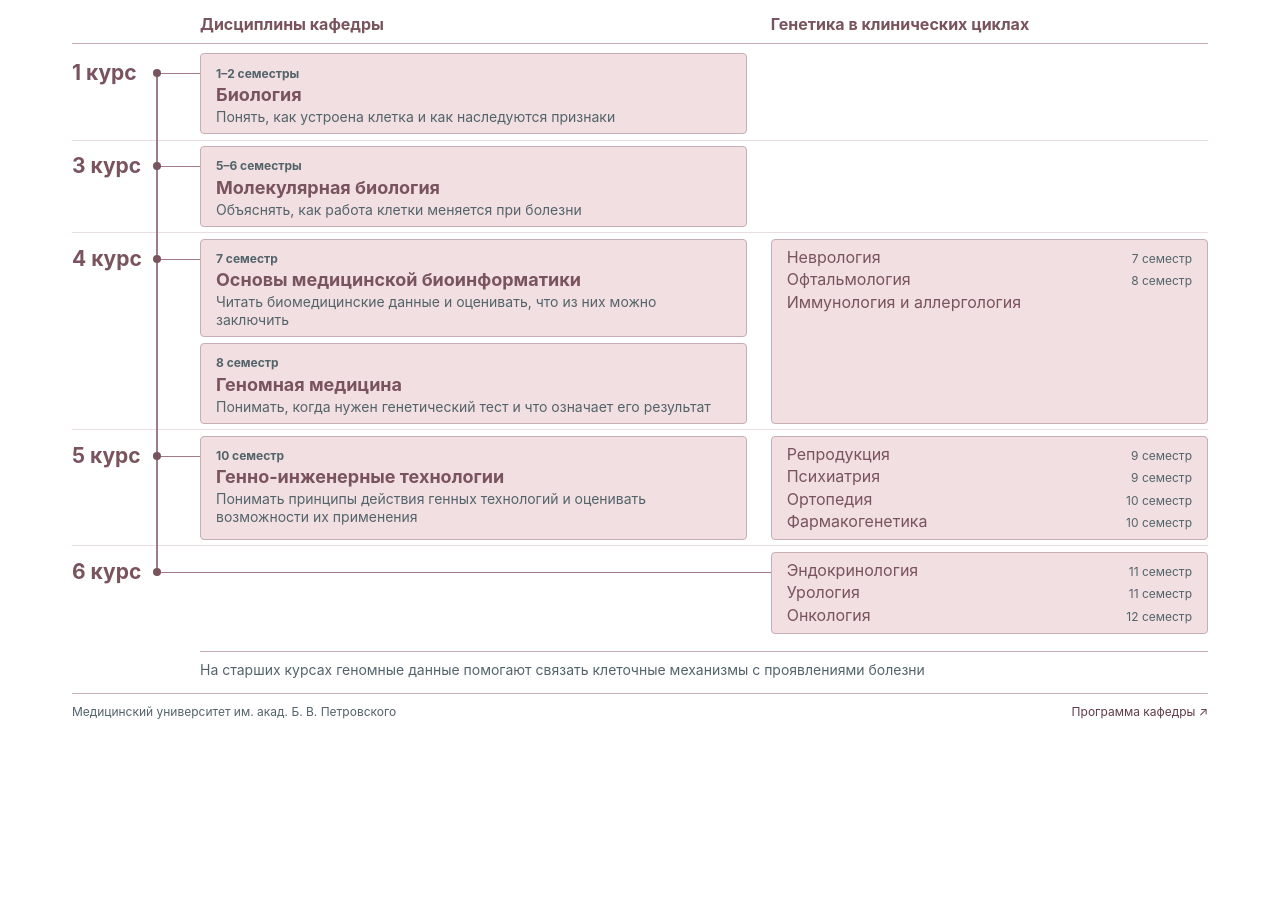
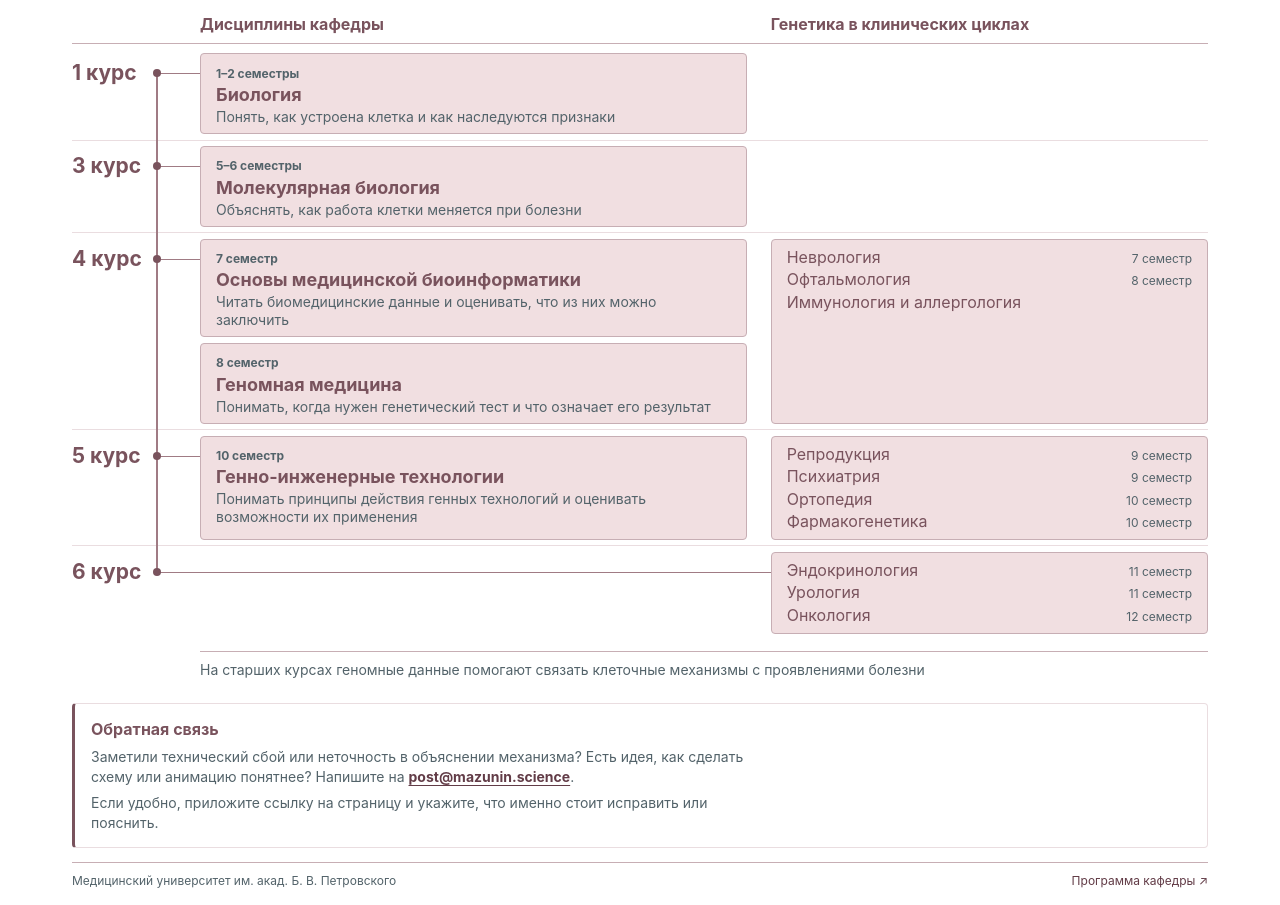
Before and after one commit to fresll/molbio, a plain HTML site: page index.html in a window 1280 px wide. Shown: the part 155-1060 px from the top of the page. Before the commit the page ends 891 px from the top, so only its background shows below. Drawn offline with Linux system fonts and the light colour scheme.

Commit message:
Добавить обратную связь на главную EDU

```diff
--- a/index.html
+++ b/index.html
@@ -87,6 +87,10 @@ a:focus-visible { outline: 3px solid var(--accent); outline-offset: 4px; }
 .cycles li { display: flex; justify-content: space-between; align-items: baseline; gap: 4px 10px; color: var(--accent); }
 .cycles small { white-space: nowrap; font-size: 12px; color: var(--muted); }
 .route-note { margin: 22px 0 0 calc(var(--year-width) + var(--gutter)); border-top: 1px solid var(--border); padding-top: 12px; font-size: 14px; color: var(--muted); }
+.feedback { margin-top: 24px; border: 1px solid var(--divider); border-left: 3px solid var(--accent); border-radius: 4px; padding: 14px 16px; }
+.feedback h2 { color: var(--accent); font-size: 16px; }
+.feedback p { max-width: 76ch; margin-top: 5px; color: var(--muted); font-size: 14px; }
+.feedback a { font-weight: 650; overflow-wrap: anywhere; }
 footer { margin-top: 26px; border-top: 1px solid var(--border); padding-top: 12px; color: var(--muted); font-size: 12px; }
 
 @media (min-width: 1240px) {
@@ -213,5 +217,10 @@ footer { margin-top: 26px; border-top: 1px solid var(--border); padding-top: 12p
 </ul>
 </div></section><p class="route-note">На старших курсах геномные данные помогают связать клеточные механизмы с проявлениями болезни</p>
 </div>
+<section class="feedback" aria-labelledby="feedback-title">
+<h2 id="feedback-title">Обратная связь</h2>
+<p>Заметили технический сбой или неточность в объяснении механизма? Есть идея, как сделать схему или анимацию понятнее? Напишите на <a href="mailto:post@mazunin.science">post@mazunin.science</a>.</p>
+<p>Если удобно, приложите ссылку на страницу и укажите, что именно стоит исправить или пояснить.</p>
+</section>
 <footer><span>Медицинский университет им. акад. Б. В. Петровского</span><a href="https://petrovsky.med.ru/education/distsipliny-kafedry6715/">Программа кафедры ↗</a></footer></main>
 </body></html>
```
